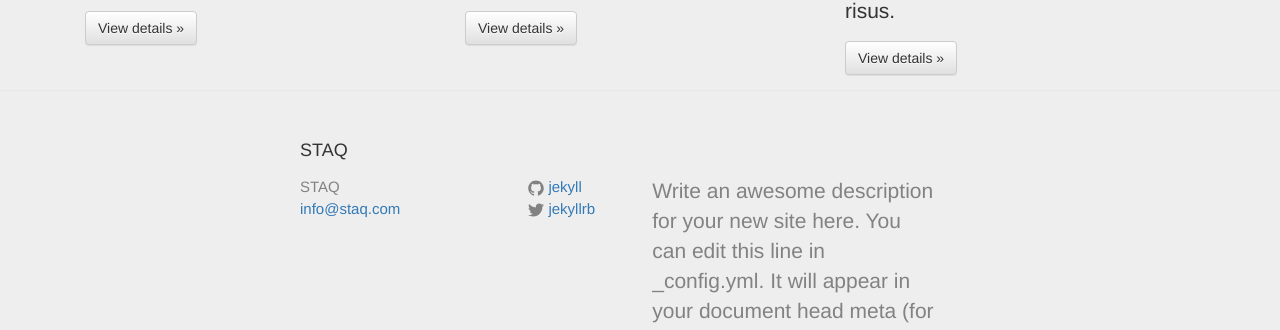
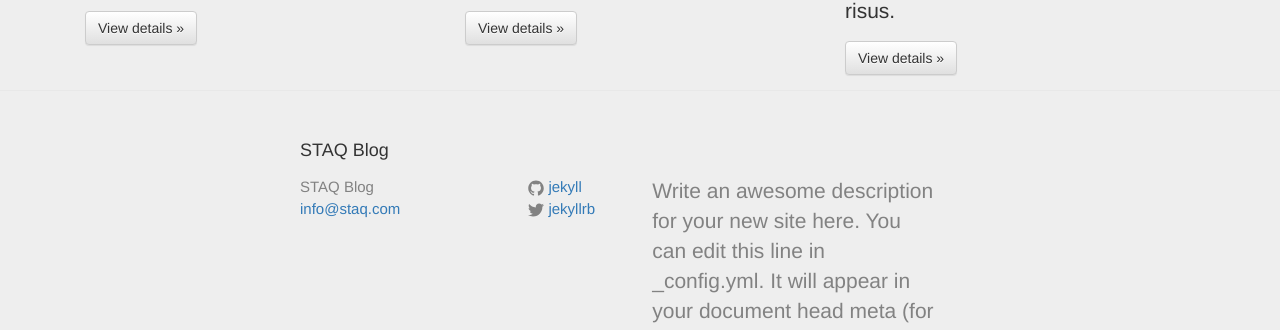
Before and after one commit to marissanbush1/staq, a Jekyll site: the page built from index.html, in a window 1280 px wide and 1302 px high. Shown: the part 778-1108 px from the top of the window. Built offline with Jekyll 4.4.1, drawn with Linux system fonts in a browser that asks for light colours.

Commit message:
add "blog" to the title

```diff
--- a/_config.yml
+++ b/_config.yml
@@ -6,7 +6,7 @@
 # 'jekyll serve'. If you change this file, please restart the server process.
 
 # Site settings
-title: STAQ
+title: STAQ Blog
 email: info@staq.com
 description: > # this means to ignore newlines until "baseurl:"
   Write an awesome description for your new site here. You can edit this
```
